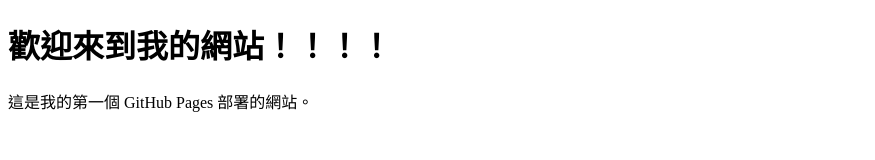
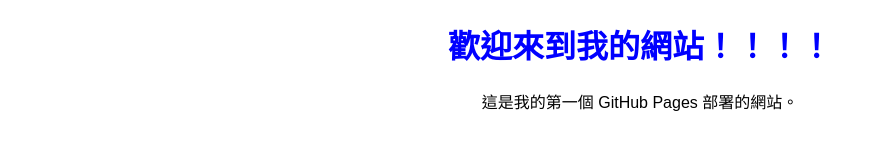
Before and after one commit to orangejuice-lover/test2, a plain HTML site: page index.html in a window 1280 px wide. Shown: the whole page, without its empty margins (0-875 px from the left). Drawn offline with Linux system fonts and the light colour scheme.

Commit message:
Update index.html

```diff
--- a/index.html
+++ b/index.html
@@ -10,3 +10,7 @@
     <p>這是我的第一個 GitHub Pages 部署的網站。</p>
 </body>
 </html>
+<style>
+    body { font-family: Arial, sans-serif; text-align: center; }
+    h1 { color: blue; }
+</style>
```
